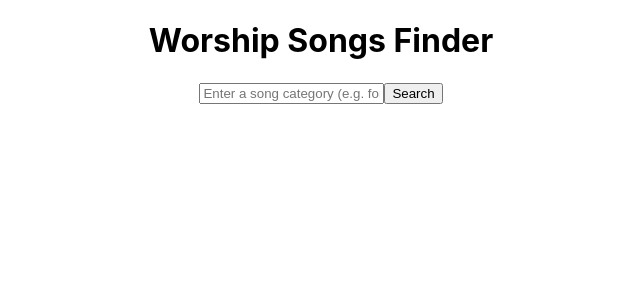
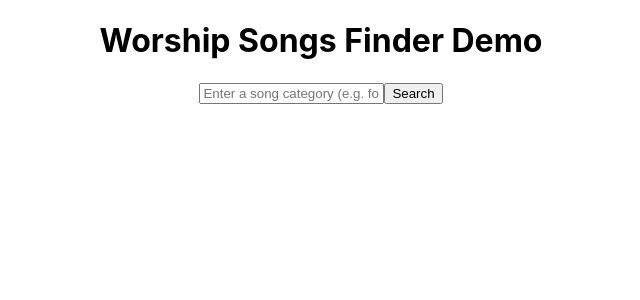
Before and after one commit to ubikwityorg/spotify-playlist-frontend, a React (Create React App) app: page / in a window 1280 px wide. Shown: the top 300 px of the page, without its empty margins (319-959 px from the left). Built offline with nearby package versions, Linux system fonts and the light colour scheme.

Commit message:
testing if workflow is deploying to GH Pages

```diff
--- a/src/App.js
+++ b/src/App.js
@@ -23,7 +23,7 @@ function App() {
 
   return (
     <div className='App'>
-      <h1>Worship Songs Finder</h1>
+      <h1>Worship Songs Finder Demo</h1>
       <input
           type = "text"
           value = {descriptor}
```
